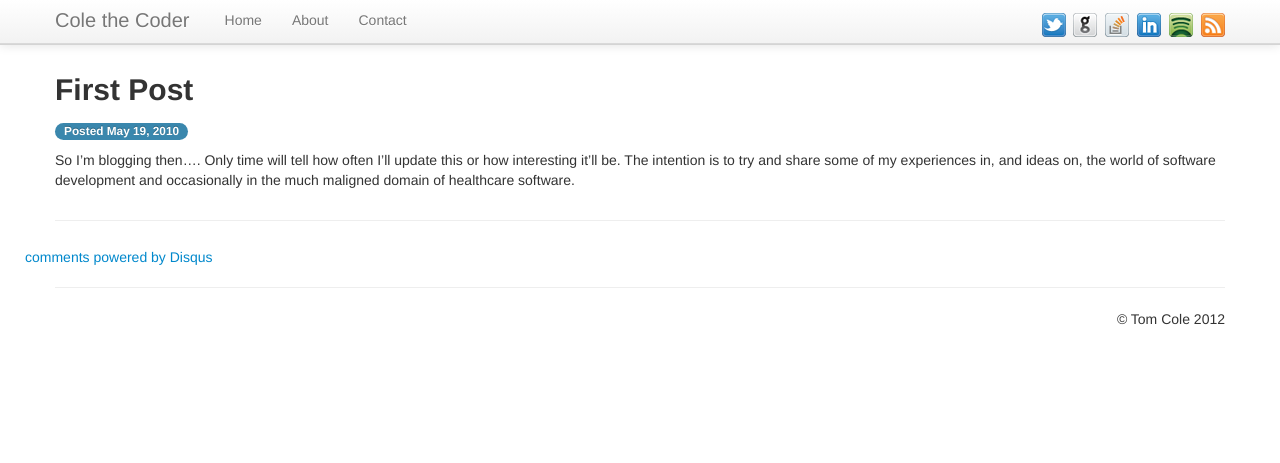
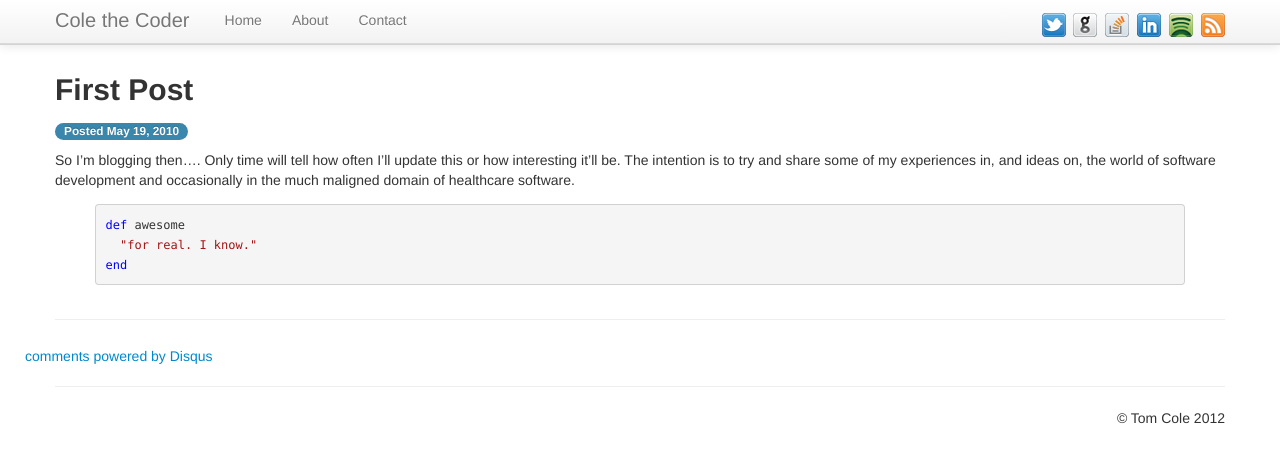
Before and after one commit to colethecoder/colethecoder.github.com, a Jekyll site: the page built from _posts/2010-05-19-First-Post.md, in a window 1280 px wide. Shown: the top 463 px of the page. Built offline with Jekyll 4.4.1, drawn with Linux system fonts in a browser that asks for light colours; Markdown is read by kramdown in place of the engine named in the settings; comment, search, counter and statistics services are not loaded.

Commit message:
fixing code highlighting

```diff
--- a/_posts/2010-05-19-First-Post.md
+++ b/_posts/2010-05-19-First-Post.md
@@ -3,3 +3,9 @@ layout: post
 title: First Post
 ---
 So I'm blogging then.... Only time will tell how often I'll update this or how interesting it'll be. The intention is to try and share some of my experiences in, and ideas on, the world of software development and occasionally in the much maligned domain of healthcare software.
+
+{% highlight ruby %}
+def awesome
+  "for real. I know."
+end
+{% endhighlight %}
```
